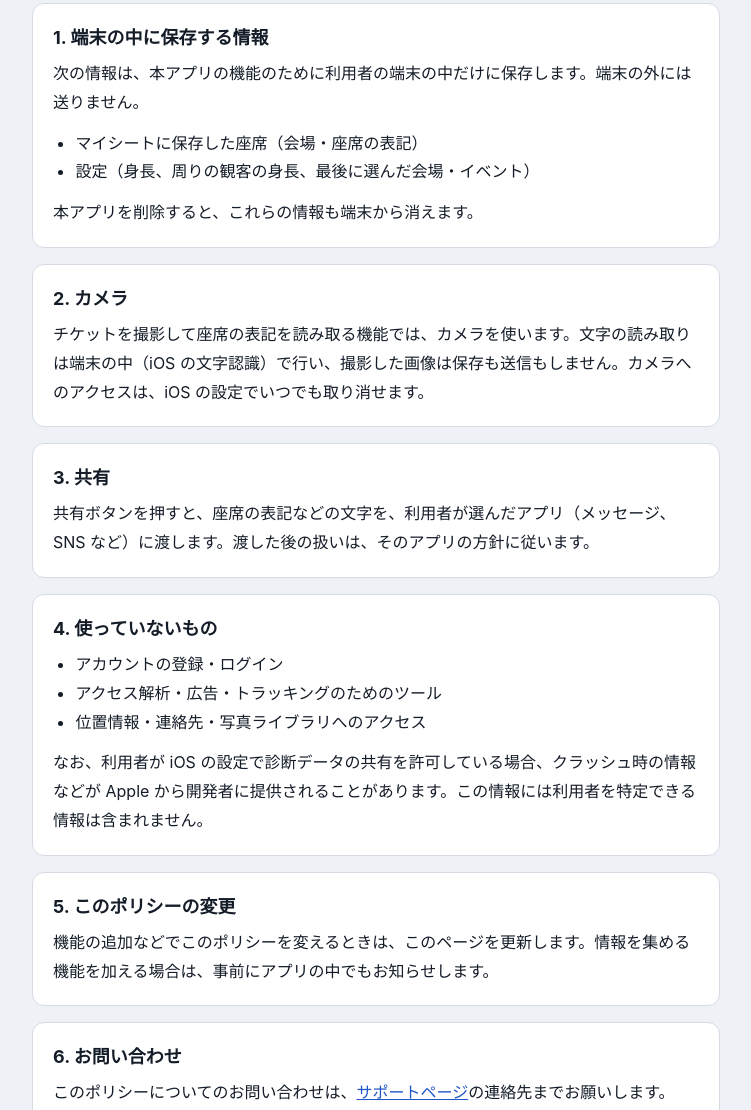
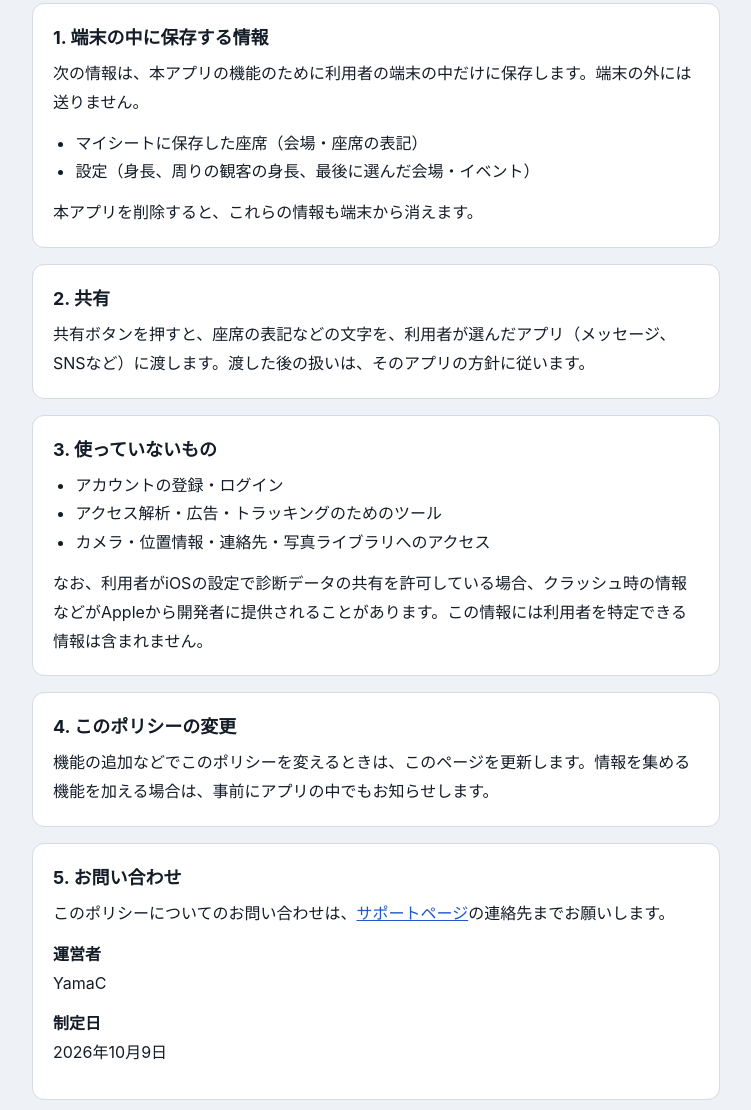
Before and after one commit to yamac-music/seatview-site, a plain HTML site: page privacy.html in a window 1280 px wide. Shown: the part 275-1385 px from the top of the page, without its empty margins (264-1015 px from the left). Drawn offline with Linux system fonts and the light colour scheme.

Commit message:
プライバシーポリシーからカメラの項目を消し、表記を整える
Co-Authored-By: Claude Opus 5.5 <noreply@anthropic.com>

```diff
--- a/privacy.html
+++ b/privacy.html
@@ -14,7 +14,7 @@
     <main>
       <section>
         <p>
-          このページは、iPhone アプリ「セキヨミ - この席からの眺めを3Dで」（以下「本アプリ」）での情報の扱いを説明します。
+          このページは、iPhoneアプリ「セキヨミ - この席からの眺めを3Dで」（以下「本アプリ」）での情報の扱いを説明します。
         </p>
         <p><strong>本アプリは、利用者の情報を集めず、運営者や第三者のサーバーにも送りません。</strong></p>
       </section>
@@ -30,40 +30,33 @@
       </section>
 
       <section>
-        <h2>2. カメラ</h2>
+        <h2>2. 共有</h2>
         <p>
-          チケットを撮影して座席の表記を読み取る機能では、カメラを使います。文字の読み取りは端末の中（iOS の文字認識）で行い、撮影した画像は保存も送信もしません。カメラへのアクセスは、iOS の設定でいつでも取り消せます。
+          共有ボタンを押すと、座席の表記などの文字を、利用者が選んだアプリ（メッセージ、SNSなど）に渡します。渡した後の扱いは、そのアプリの方針に従います。
         </p>
       </section>
 
       <section>
-        <h2>3. 共有</h2>
+        <h2>3. 使っていないもの</h2>
+        <ul>
+          <li>アカウントの登録・ログイン</li>
+          <li>アクセス解析・広告・トラッキングのためのツール</li>
+          <li>カメラ・位置情報・連絡先・写真ライブラリへのアクセス</li>
+        </ul>
         <p>
-          共有ボタンを押すと、座席の表記などの文字を、利用者が選んだアプリ（メッセージ、SNS など）に渡します。渡した後の扱いは、そのアプリの方針に従います。
+          なお、利用者がiOSの設定で診断データの共有を許可している場合、クラッシュ時の情報などがAppleから開発者に提供されることがあります。この情報には利用者を特定できる情報は含まれません。
         </p>
       </section>
 
       <section>
-        <h2>4. 使っていないもの</h2>
-        <ul>
-          <li>アカウントの登録・ログイン</li>
-          <li>アクセス解析・広告・トラッキングのためのツール</li>
-          <li>位置情報・連絡先・写真ライブラリへのアクセス</li>
-        </ul>
-        <p>
-          なお、利用者が iOS の設定で診断データの共有を許可している場合、クラッシュ時の情報などが Apple から開発者に提供されることがあります。この情報には利用者を特定できる情報は含まれません。
-        </p>
-      </section>
-
-      <section>
-        <h2>5. このポリシーの変更</h2>
+        <h2>4. このポリシーの変更</h2>
         <p>
           機能の追加などでこのポリシーを変えるときは、このページを更新します。情報を集める機能を加える場合は、事前にアプリの中でもお知らせします。
         </p>
       </section>
 
       <section>
-        <h2>6. お問い合わせ</h2>
+        <h2>5. お問い合わせ</h2>
         <p>このポリシーについてのお問い合わせは、<a href="support.html#contact">サポートページ</a>の連絡先までお願いします。</p>
         <dl>
           <dt>運営者</dt>
```
Also changed, not shown: index.html (+2 -2 lines), support.html (+3 -3 lines).
